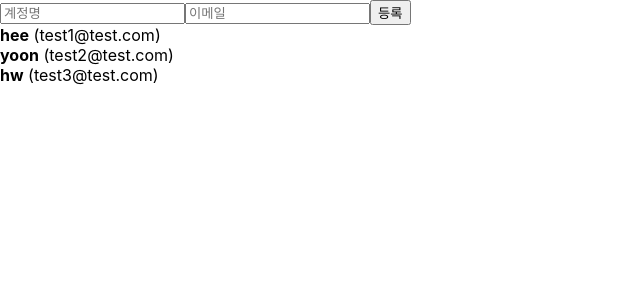
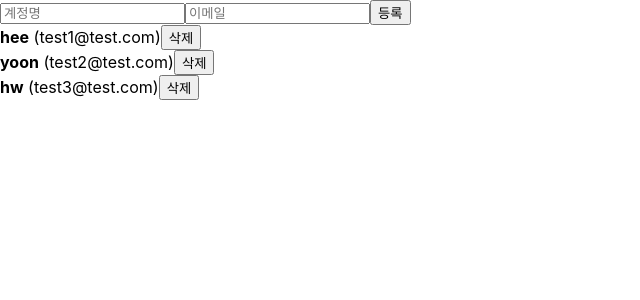
Before and after one commit to ccc4804/react, a React (Create React App) app in the folder react-tutorial/begin-react/: page / in a window 1280 px wide. Shown: the top 300 px of the page, without its empty margins (0-640 px from the left). Built offline with nearby package versions, Linux system fonts and the light colour scheme.

Commit message:
Chapter15 - 배열에 항목 제거하기

```diff
--- a/react-tutorial/begin-react/src/App.js
+++ b/react-tutorial/begin-react/src/App.js
@@ -56,6 +56,10 @@
     nextId.current += 1;
   };
 
+  const onRemove = id => {
+    setUsers(users.filter(user => user.id !== id))
+  }
+
   // 아래는 JSX
   return (
     <>
@@ -65,7 +69,7 @@
         onChange={onChange}
         onCreate={onCreate}
       />
-      <UserList users={users} />
+      <UserList users={users} onRemove={onRemove} />
     </>
   );
 }
--- a/react-tutorial/begin-react/src/UserList.js
+++ b/react-tutorial/begin-react/src/UserList.js
@@ -1,15 +1,19 @@
 import React from "react";
 
-function User({ user }) {
+function User({ user, onRemove }) {
   //props로 받아온다.
+
+  const { username, email, id } = user;
+
   return (
     <div>
-      <b>{user.username}</b> <span>({user.email})</span>
+      <b>{username}</b> <span>({email})</span>
+      <button onClick={() => onRemove(id)}>삭제</button>
     </div>
   );
 }
 
-function UserList({ users }) {
+function UserList({ users, onRemove }) {
   return (
     /*
     <div>
@@ -21,7 +25,7 @@
     // 배열의 길이가 고정적이지 않을 때는 아래와 같이 map을 이용하여 배열을 출력한다.
     <div>
       {users.map((user) => (
-        <User user={user} key={user.id} />
+        <User user={user} key={user.id} onRemove={onRemove} />
         //key가 있으면 key를 설정해준다.
         //key가 없으면 key={index}로 설정해주는데 이는 매우 비효율적인 구조이다.
         //index는 배열의 순서만 의미하므로 배열의 구조상 삽입, 변경, 삭제 시 비효율적이기 때문이다.
```
